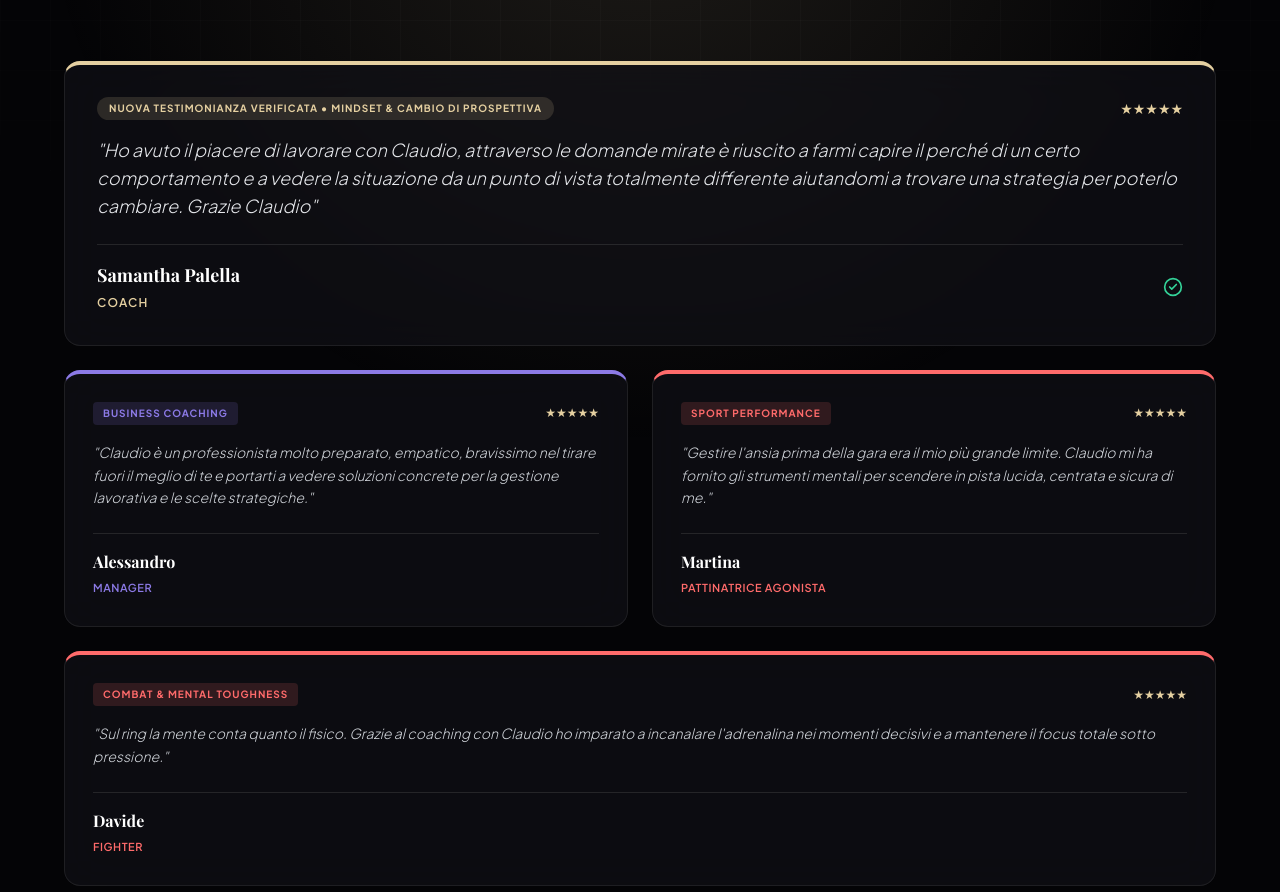
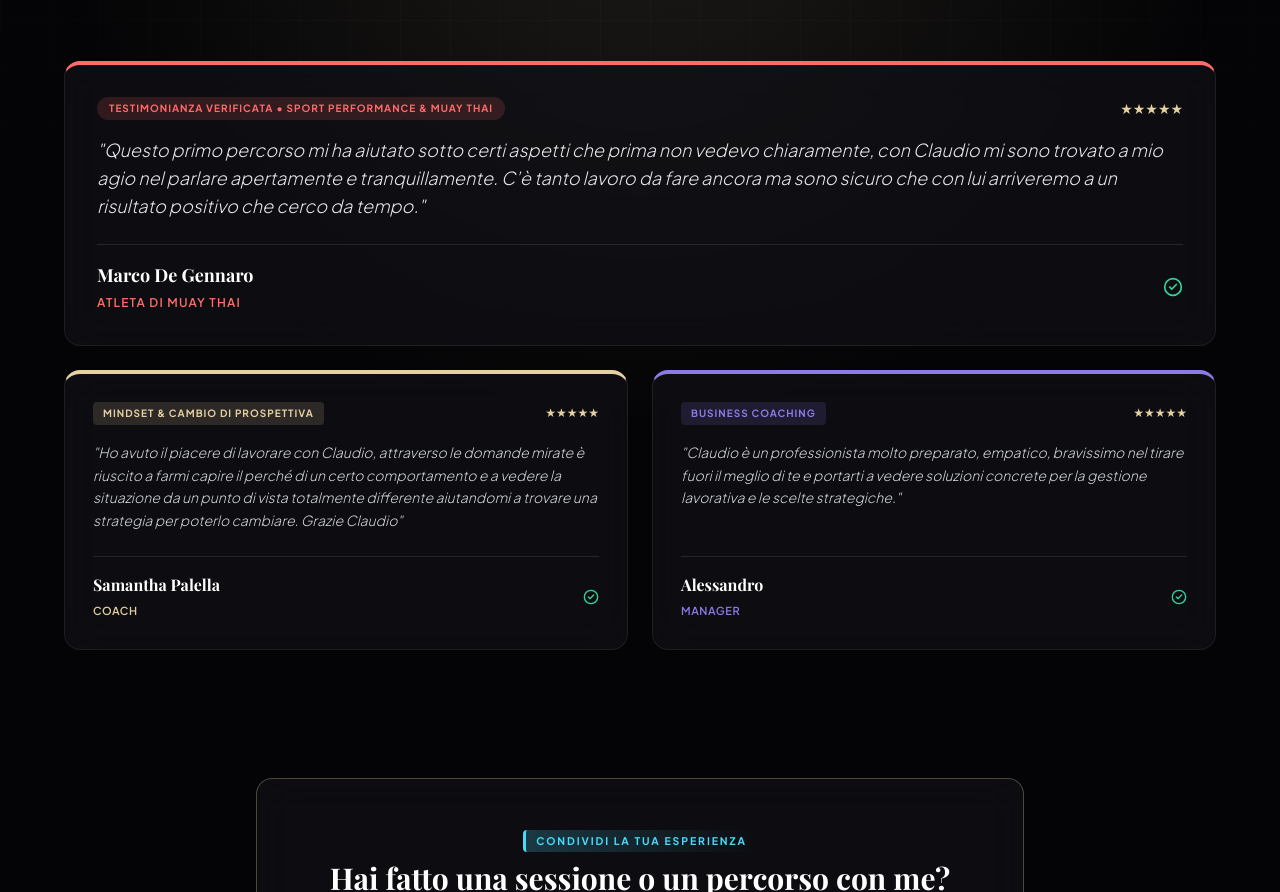
Before and after one commit to claudiocarlucciocoaching/claudiocarlucciocoaching.github.io, a plain HTML site: page testimonianza.html in a window 1280 px wide. Shown: the part 280-1172 px from the top of the page. Drawn offline with nearby package versions, Linux system fonts and the light colour scheme; a web font is replaced by a local one.

Commit message:
Update testimonianza.html

```diff
--- a/testimonianza.html
+++ b/testimonianza.html
@@ -130,29 +130,51 @@
 
                 <div class="grid grid-cols-1 md:grid-cols-2 gap-6">
 
-                    <!-- 1. SAMANTHA PALELLA (NUOVA IN EVIDENZA) -->
-                    <div class="lux-card p-8 rounded-2xl border-t-4 border-t-[#E5D0A1] flex flex-col justify-between md:col-span-2">
+                    <!-- 1. MARCO DE GENNARO -->
+                    <div class="lux-card p-8 rounded-2xl border-t-4 border-t-[#ff6b6b] flex flex-col justify-between md:col-span-2">
                         <div>
                             <div class="flex items-center justify-between mb-4">
-                                <span class="text-[10px] uppercase tracking-widest px-3 py-1 rounded-full bg-[#E5D0A1]/15 text-[#E5D0A1] font-bold">
-                                    Nuova Testimonianza Verificata • Mindset & Cambio di Prospettiva
+                                <span class="text-[10px] uppercase tracking-widest px-3 py-1 rounded-full bg-[#ff6b6b]/15 text-[#ff6b6b] font-bold">
+                                    Testimonianza Verificata • Sport Performance & Muay Thai
                                 </span>
                                 <div class="flex text-[#E5D0A1] text-sm">★★★★★</div>
                             </div>
                             <p class="text-gray-200 font-light text-base md:text-lg italic leading-relaxed mb-6">
+                                "Questo primo percorso mi ha aiutato sotto certi aspetti che prima non vedevo chiaramente, con Claudio mi sono trovato a mio agio nel parlare apertamente e tranquillamente. C’è tanto lavoro da fare ancora ma sono sicuro che con lui arriveremo a un risultato positivo che cerco da tempo."
+                            </p>
+                        </div>
+                        <div class="pt-4 border-t border-white/10 flex items-center justify-between">
+                            <div>
+                                <strong class="text-white font-serif text-lg block">Marco De Gennaro</strong>
+                                <span class="text-[#ff6b6b] text-xs uppercase tracking-widest font-semibold">Atleta di Muay Thai</span>
+                            </div>
+                            <i data-lucide="check-circle-2" class="w-5 h-5 text-emerald-400"></i>
+                        </div>
+                    </div>
+
+                    <!-- 2. SAMANTHA PALELLA -->
+                    <div class="lux-card p-7 rounded-2xl border-t-4 border-t-[#E5D0A1] flex flex-col justify-between">
+                        <div>
+                            <div class="flex items-center justify-between mb-4">
+                                <span class="text-[10px] uppercase tracking-widest px-2.5 py-1 rounded bg-[#E5D0A1]/15 text-[#E5D0A1] font-bold">
+                                    Mindset & Cambio di Prospettiva
+                                </span>
+                                <div class="flex text-[#E5D0A1] text-xs">★★★★★</div>
+                            </div>
+                            <p class="text-gray-300 font-light text-sm italic leading-relaxed mb-6">
                                 "Ho avuto il piacere di lavorare con Claudio, attraverso le domande mirate è riuscito a farmi capire il perché di un certo comportamento e a vedere la situazione da un punto di vista totalmente differente aiutandomi a trovare una strategia per poterlo cambiare. Grazie Claudio"
                             </p>
                         </div>
                         <div class="pt-4 border-t border-white/10 flex items-center justify-between">
                             <div>
-                                <strong class="text-white font-serif text-lg block">Samantha Palella</strong>
-                                <span class="text-[#E5D0A1] text-xs uppercase tracking-widest font-semibold">Coach</span>
+                                <strong class="text-white font-serif text-base block">Samantha Palella</strong>
+                                <span class="text-[#E5D0A1] text-[11px] uppercase tracking-wider font-semibold">Coach</span>
                             </div>
-                            <i data-lucide="check-circle-2" class="w-5 h-5 text-emerald-400"></i>
+                            <i data-lucide="check-circle-2" class="w-4 h-4 text-emerald-400"></i>
                         </div>
                     </div>
 
-                    <!-- 2. ALESSANDRO -->
+                    <!-- 3. ALESSANDRO -->
                     <div class="lux-card p-7 rounded-2xl border-t-4 border-t-[#8c7ae6] flex flex-col justify-between">
                         <div>
                             <div class="flex items-center justify-between mb-4">
@@ -163,43 +185,12 @@
                                 "Claudio è un professionista molto preparato, empatico, bravissimo nel tirare fuori il meglio di te e portarti a vedere soluzioni concrete per la gestione lavorativa e le scelte strategiche."
                             </p>
                         </div>
-                        <div class="pt-4 border-t border-white/10">
-                            <strong class="text-white font-serif text-base block">Alessandro</strong>
-                            <span class="text-[#8c7ae6] text-[11px] uppercase tracking-wider font-semibold">Manager</span>
-                        </div>
-                    </div>
-
-                    <!-- 3. MARTINA -->
-                    <div class="lux-card p-7 rounded-2xl border-t-4 border-t-[#ff6b6b] flex flex-col justify-between">
-                        <div>
-                            <div class="flex items-center justify-between mb-4">
-                                <span class="text-[10px] uppercase tracking-widest px-2.5 py-1 rounded bg-[#ff6b6b]/15 text-[#ff6b6b] font-bold">Sport Performance</span>
-                                <div class="flex text-[#E5D0A1] text-xs">★★★★★</div>
+                        <div class="pt-4 border-t border-white/10 flex items-center justify-between">
+                            <div>
+                                <strong class="text-white font-serif text-base block">Alessandro</strong>
+                                <span class="text-[#8c7ae6] text-[11px] uppercase tracking-wider font-semibold">Manager</span>
                             </div>
-                            <p class="text-gray-300 font-light text-sm italic leading-relaxed mb-6">
-                                "Gestire l'ansia prima della gara era il mio più grande limite. Claudio mi ha fornito gli strumenti mentali per scendere in pista lucida, centrata e sicura di me."
-                            </p>
-                        </div>
-                        <div class="pt-4 border-t border-white/10">
-                            <strong class="text-white font-serif text-base block">Martina</strong>
-                            <span class="text-[#ff6b6b] text-[11px] uppercase tracking-wider font-semibold">Pattinatrice Agonista</span>
-                        </div>
-                    </div>
-
-                    <!-- 4. DAVIDE -->
-                    <div class="lux-card p-7 rounded-2xl border-t-4 border-t-[#ff6b6b] flex flex-col justify-between md:col-span-2">
-                        <div>
-                            <div class="flex items-center justify-between mb-4">
-                                <span class="text-[10px] uppercase tracking-widest px-2.5 py-1 rounded bg-[#ff6b6b]/15 text-[#ff6b6b] font-bold">Combat & Mental Toughness</span>
-                                <div class="flex text-[#E5D0A1] text-xs">★★★★★</div>
-                            </div>
-                            <p class="text-gray-300 font-light text-sm italic leading-relaxed mb-6">
-                                "Sul ring la mente conta quanto il fisico. Grazie al coaching con Claudio ho imparato a incanalare l'adrenalina nei momenti decisivi e a mantenere il focus totale sotto pressione."
-                            </p>
-                        </div>
-                        <div class="pt-4 border-t border-white/10">
-                            <strong class="text-white font-serif text-base block">Davide</strong>
-                            <span class="text-[#ff6b6b] text-[11px] uppercase tracking-wider font-semibold">Fighter</span>
+                            <i data-lucide="check-circle-2" class="w-4 h-4 text-emerald-400"></i>
                         </div>
                     </div>
 
@@ -218,11 +209,12 @@
                     <form action="https://formsubmit.co/claudiocarlucciocoaching@gmail.com" method="POST" class="space-y-5">
                         <input type="hidden" name="_subject" value="Nuova Testimonianza dal Sito Web">
                         <input type="hidden" name="_captcha" value="false">
+                        <input type="hidden" name="_next" value="https://claudiocarlucciocoaching.com/grazie.html">
 
                         <div class="grid grid-cols-1 sm:grid-cols-2 gap-5">
                             <div>
-                                <label class="block text-xs uppercase tracking-wider text-gray-300 mb-2 font-semibold">Nome e Cognome *</label>
-                                <input type="text" name="Nome" required placeholder="Es. Samantha Palella" class="w-full px-4 py-3 rounded-lg bg-white/[0.04] border border-white/10 text-white text-sm focus:outline-none focus:border-premium-champagne">
+                                <label class="block text-xs uppercase tracking-wider text-gray-300 mb-2 font-semibold">Il Tuo Nome e Cognome *</label>
+                                <input type="text" name="Nome" required placeholder="Es. Marco De Gennaro" class="w-full px-4 py-3 rounded-lg bg-white/[0.04] border border-white/10 text-white text-sm focus:outline-none focus:border-premium-champagne">
                             </div>
                             <div>
                                 <label class="block text-xs uppercase tracking-wider text-gray-300 mb-2 font-semibold">Professione / Ruolo / Sport *</label>
```
